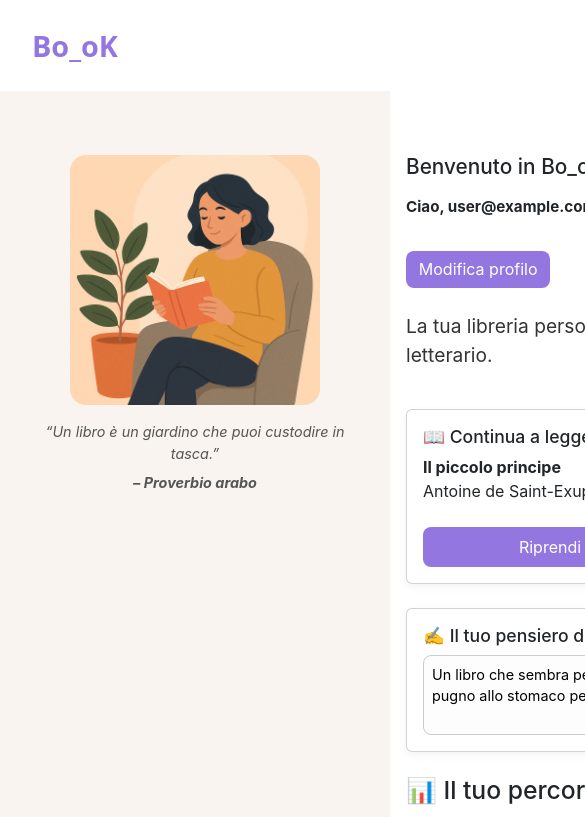
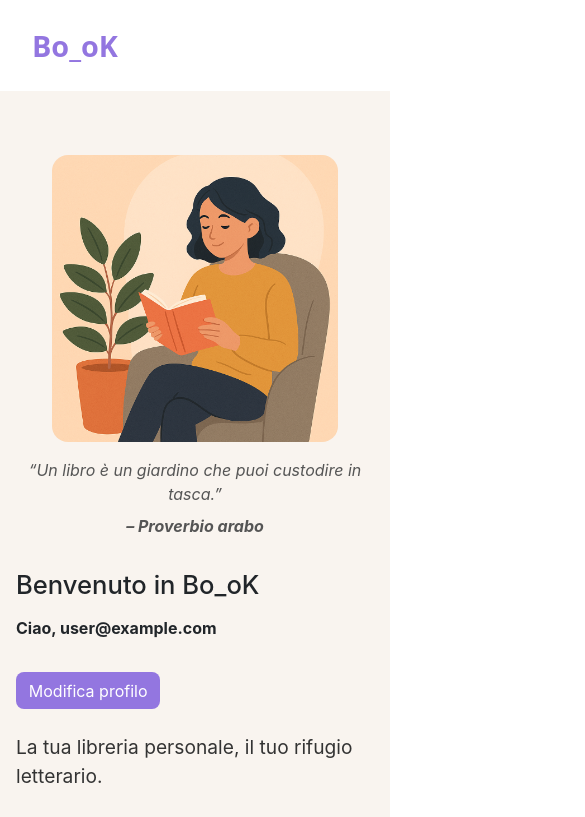
Before and after one commit to Thebigheraldo/bo_ok, a React (Create React App) app: page / in a window 390 px wide. Shown: the top 817 px of the page, 585 px wide, since content can reach past the window. Built offline with nearby package versions, Linux system fonts and the light colour scheme; no server answers; the database is empty; sample sign-in values are in the browser's storage.

Commit message:
Aggiorna homepage responsive e sezione percorso

```diff
--- a/src/pages/HomePage.css
+++ b/src/pages/HomePage.css
@@ -192,39 +192,40 @@
     width: 100%;
     border: 2px solid #cde0d6;
   }
-  @media (max-width: 480px) {
-    .welcome-title {
-      font-size: 1.3rem;
-      text-align: center;
+  @media (max-width: 768px) {
+    .homepage-box {
+      flex-direction: column !important;
+      align-items: stretch;
     }
 
-    .user-name,
-    .user-stats {
-      font-size: 0.95rem;
-      text-align: left;
+    .image-column,
+    .content-column {
+      width: 100% !important;
+      flex: none !important;
+      max-width: 100%;
     }
 
-    .edit-profile-btn {
-      width: 100%;
-      text-align: center;
+    .header-row {
+      flex-direction: column;
+      align-items: flex-start;
     }
 
-    .quote-box blockquote {
-      font-size: 0.9rem;
-      padding: 0 1rem;
+    .illustration {
+      max-width: 80%;
+      margin: 0 auto;
     }
 
-    .card textarea {
-      font-size: 0.9rem;
+    .card,
+    .cardprogress {
+      width: 100%;
     }
 
-    .card h2 {
-      font-size: 1.1rem;
-    }
-
-    .card button.btn {
-      width: 100%;
+    .user-info {
+      flex-direction: column;
+      align-items: flex-start;
     }
   }
 
+
+
 }
```
